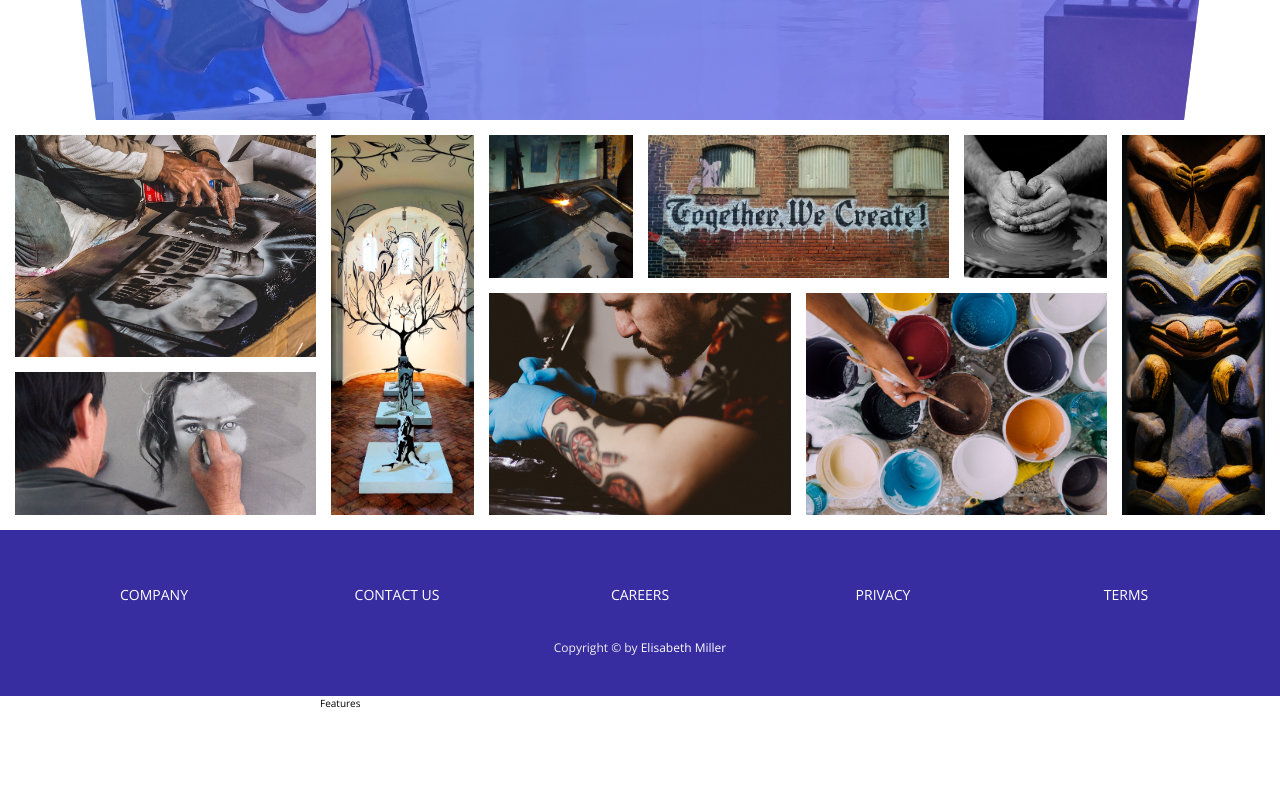
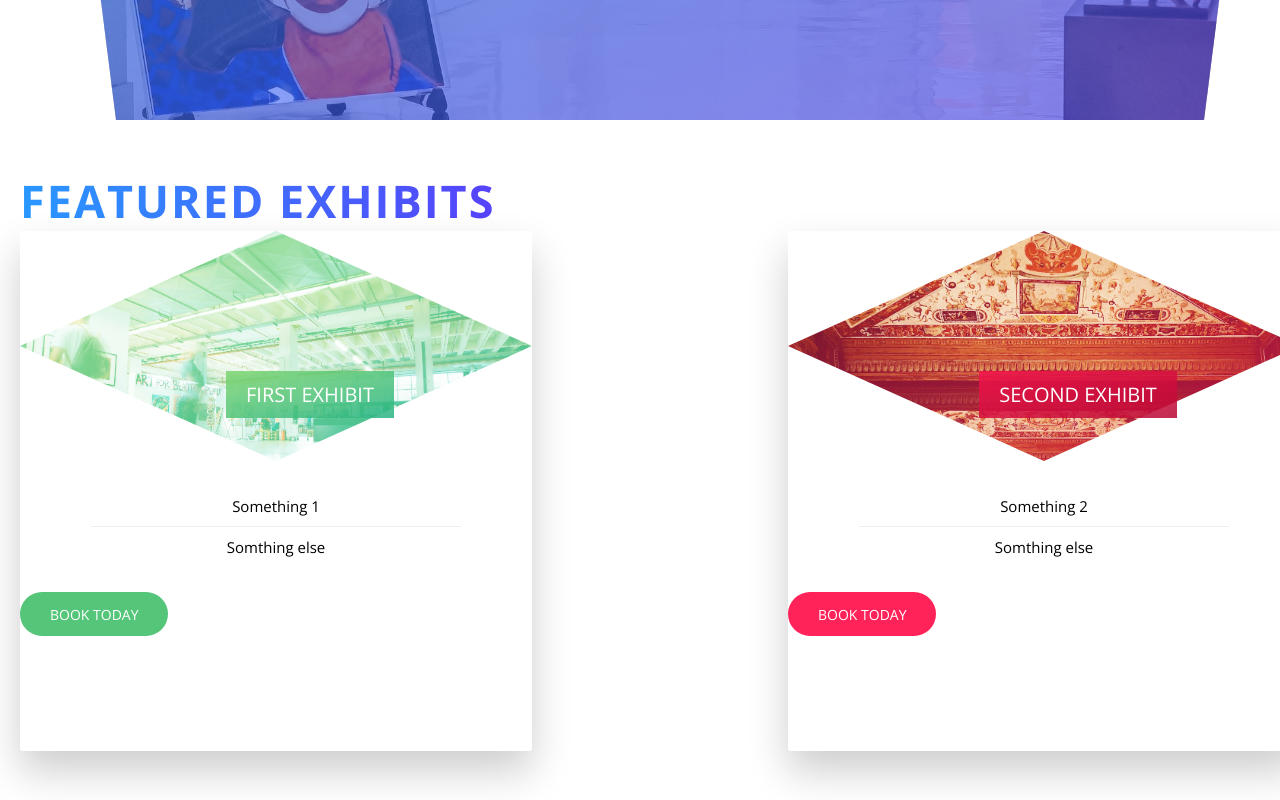
Before and after one commit to libbymiller09/artexhibit-static-sass, a website: page index.html in a window 1280 px wide. Shown: the part 640-1440 px from the top of the page. Before the commit the page ends 1350 px from the top, so only its background shows below. Drawn offline with nearby package versions, Linux system fonts and the light colour scheme.

Commit message:
first attempt at features section

```diff
--- a/index.html
+++ b/index.html
@@ -40,7 +40,50 @@
     </header>
 
     <section class="features">
-      Features
+      <div class="features__heading">
+        <h2 class="heading-secondary">
+          Featured Exhibits
+        </h2>
+      </div>
+      <div class="card">
+        <div class="card__1">
+          <div class="card__picture card__picture--1">
+            &nbsp;
+          </div>
+          <h4 class="card__heading">
+            <span class="card__heading-span card__heading-span--1">
+              First Exhibit
+            </span>
+          </h4>
+          <div class="card__details">
+            <ul>
+              <li>Something 1</li>
+              <li>Somthing else</li>
+            </ul>
+          </div>
+          <a href="#" class="btn card__button--green">Book today</a>
+        </div>
+
+        <div class="card">
+          <div class="card__2">
+            <div class="card__picture card__picture--2">
+              &nbsp;
+            </div>
+            <h4 class="card__heading">
+              <span class="card__heading-span card__heading-span--2">
+                Second Exhibit
+              </span>
+            </h4>
+            <div class="card__details">
+              <ul>
+                <li>Something 2</li>
+                <li>Somthing else</li>
+              </ul>
+            </div>
+            <a href="#" class="btn card__button--pink">Book today</a>
+          </div>
+        </div>
+      </div>
     </section>
 
     <section class="gallery" id="gallery-section">
--- a/sass/base/_base.scss
+++ b/sass/base/_base.scss
@@ -13,11 +13,11 @@ html {
 
 body {
   font-family: $default-font;
+  padding: 0 2rem;
 }
 
 .container {
   display: grid;
   grid-template-rows: 80vh min-content repeat(2, min-content);
   grid-template-columns: repeat(4, [col-start] 1fr) [col-end];
-  // grid-template-columns: repeat(3, [col-start] 1fr [col-end]) 20rem [grid-end];
 }
--- /dev/null
+++ b/sass/components/_buttons.scss
@@ -0,0 +1,78 @@
+.btn {
+  &,
+  &:link,
+  &:visited {
+    text-transform: uppercase;
+    text-decoration: none;
+    padding: 1.25rem 3rem;
+    display: inline-block;
+    border-radius: 10rem;
+    transition: all .2s;
+    position: relative;
+    font-size: 1.4rem;
+    border: none;
+    cursor: pointer;
+  }
+
+  &:hover {
+    transform: translateY(-4px);
+    box-shadow: 0 2rem 4rem rgba($color-black, .2);
+
+    &::after {
+      transform: scaleX(1.4) scaleY(1.6);
+      opacity: 0;
+    }
+  }
+
+  &:active,
+  &:focus {
+    outline: none;
+    transform: translateY(-1px);
+    box-shadow: 0 1rem 3rem rgba($color-black, .15);
+  }
+
+  &--white {
+    background-color: $color-white;
+    color: $color-grey-dark;
+
+    &::after {
+      backface-visibility: $color-white;
+    }
+  }
+
+  &--green {
+    background-color: $color-secondary;
+    color: $color-grey-dark;
+
+    &::after {
+      backface-visibility: $color-secondary-light;
+    }
+  }
+
+  &--pink {
+    background-color: $color-primary;
+    color: $color-grey-dark;
+
+    &::after {
+      backface-visibility: $color-primary-light;
+    }
+  }
+
+  &::after {
+    content: "";
+    display: inline-block;
+    height: 100%;
+    width: 100%;
+    border-radius: 10rem;
+    position: absolute;
+    top: 0;
+    left: 0;
+    z-index: -1;
+    transition: all .4s;
+  }
+
+  &--animated {
+    animation: moveInBottom .5s ease-out .75s;
+    animation-fill-mode: backwards;
+  }
+}
--- /dev/null
+++ b/sass/components/_features.scss
@@ -0,0 +1,141 @@
+.features {
+  grid-row: 3 / 4;
+  grid-column: 1 / -1;
+
+  padding: 20rem 0 5rem 0;
+  margin-top: -15rem;
+
+  &__heading {
+    font-size: 3rem;
+    text-transform: uppercase;
+    font-weight: 700;
+    display: inline-block;
+    background-image: linear-gradient(to right, $color-tertiary-light, $color-tertiary-dark);
+    -webkit-background-clip: text;
+    background-clip: text;
+    color: transparent;
+    letter-spacing: 2px;
+    transition: all .2s;
+
+    &:hover {
+      transform: translateY(-1rem) scale(1.1);
+      // transform: skewY(2deg) skewX(15deg) scale(1.1);
+      text-shadow: .5rem 1rem 2rem rgba($color-black, .2);
+    }
+  }
+}
+
+.card {
+  // Add functionality
+  perspective: 150rem;
+  position: relative;
+  height: 52rem;
+
+  &__1,
+  &__2 {
+    height: 52rem;
+    position: absolute;
+    width: 40%;
+    border-radius: 3px;
+    overflow: hidden;
+    box-shadow: 0 2rem 4rem rgba($color-black, .2);
+  }
+
+  &__1 {
+    left: 0;
+    top: 0;
+  }
+
+  &__2 {
+    right: 0;
+    top: 0;
+  }
+
+  &__picture {
+    background-size: cover;
+    height: 23rem;
+    background-blend-mode: screen;
+    -webkit-background-blend-mode: screen;
+    clip-path: polygon(50% 0%, 100% 50%, 50% 100%, 0% 50%);
+    border-top-left-radius: 3px;
+    border-top-right-radius: 3px;
+
+    &--1 {
+      background-image: linear-gradient(to right bottom, $color-secondary-light, $color-secondary-dark), url(../images/feature-1.jpg);
+    }
+
+    &--2 {
+      background-image: linear-gradient(to right bottom, $color-primary-light, $color-primary-dark), url(../images/feature-2.jpg);
+    }
+  }
+
+  &__heading {
+    font-size: 2rem;
+    font-weight: 300;
+    text-transform: uppercase;
+    text-align: center;
+    color: $color-white;
+    position: absolute;
+    top: 15rem;
+    right: 3rem;
+    width: 75%
+  }
+
+  &__heading-span {
+    padding: 1rem 2rem;
+    -webkit-decoration-break: clone;
+    box-decoration-break: clone;
+
+    &--1 {
+      background-image: linear-gradient(to right bottom, rgba($color-secondary-light, .85), rgba($color-secondary-dark, .85));
+    }
+
+    &--2 {
+      background-image: linear-gradient(to right bottom, rgba($color-primary-light, .85), rgba($color-primary-dark, .85));
+    }
+  }
+
+  &__details {
+    padding: 2.5rem;
+
+    ul {
+      list-style: none;
+      width: 80%;
+      margin: 0 auto;
+
+      li {
+        text-align: center;
+        font-size: 1.5rem;
+        padding: 1rem;
+
+        &:not(:last-child) {
+          border-bottom: 1px solid $color-grey-light-2;
+        }
+      }
+    }
+  }
+
+  &__button {
+    // display: inline-block;
+    position: absolute;
+    right: -10rem;
+
+    &--green {
+      background-color: $color-secondary;
+      color: $color-white;
+
+      &::after {
+        backface-visibility: $color-secondary-light;
+      }
+    }
+
+    &--pink {
+      background-color: $color-primary;
+      color: $color-white;
+
+      &::after {
+        backface-visibility: $color-primary-light;
+      }
+    }
+  }
+}
--- a/sass/components/_gallery.scss
+++ b/sass/components/_gallery.scss
@@ -1,5 +1,5 @@
 .gallery {
-  grid-row: 3 / 4;
+  grid-row: 4 / 5;
   grid-column: 1 / -1;
 
   display: grid;
--- a/sass/layout/_footer.scss
+++ b/sass/layout/_footer.scss
@@ -1,7 +1,7 @@
 .footer {
   background-color: $color-tertiary-darker;
   grid-column: 1 / -1;
-  grid-row: 4 / -1;
+  grid-row: 5 / -1;
   padding: 4rem;
 
   &__nav {
--- a/sass/layout/_header.scss
+++ b/sass/layout/_header.scss
@@ -58,63 +58,3 @@
     animation: moveInLeft 1s ease-out;
   }
 }
-
-.btn {
-  &,
-  &:link,
-  &:visited {
-    text-transform: uppercase;
-    text-decoration: none;
-    padding: 1.25rem 3rem;
-    display: inline-block;
-    border-radius: 10rem;
-    position: relative;
-    font-size: 1.4rem;
-    border: none;
-    cursor: pointer;
-  }
-
-  &:hover {
-    transform: translateY(-4px);
-    box-shadow: 0 2rem 4rem rgba($color-black, .2);
-
-    &::after {
-      transform: scaleX(1.4) scaleY(1.6);
-      opacity: 0;
-    }
-  }
-
-  &:active,
-  &:focus {
-    outline: none;
-    transform: translateY(-1px);
-    box-shadow: 0 1rem 3rem rgba($color-black, .15);
-  }
-
-  &--white {
-    background-color: $color-white;
-    color: $color-grey-dark;
-
-    &::after {
-      backface-visibility: $color-white;
-    }
-  }
-
-  &::after {
-    content: "";
-    display: inline-block;
-    height: 100%;
-    width: 100%;
-    border-radius: 10rem;
-    position: absolute;
-    top: 0;
-    left: 0;
-    z-index: -1;
-    transition: all .4s;
-  }
-
-  &--animated {
-    animation: moveInBottom .5s ease-out .75s;
-    animation-fill-mode: backwards;
-  }
-}
--- a/sass/main.scss
+++ b/sass/main.scss
@@ -7,6 +7,8 @@
 @import "base/typography";
 @import "base/utilities";
 
+@import "components/buttons";
+@import "components/features";
 @import "components/gallery";
 
 @import "layout/footer";
```
Also changed, not shown: css/style.css, images/feature-1.jpg (added), images/feature-2.jpg (added).
